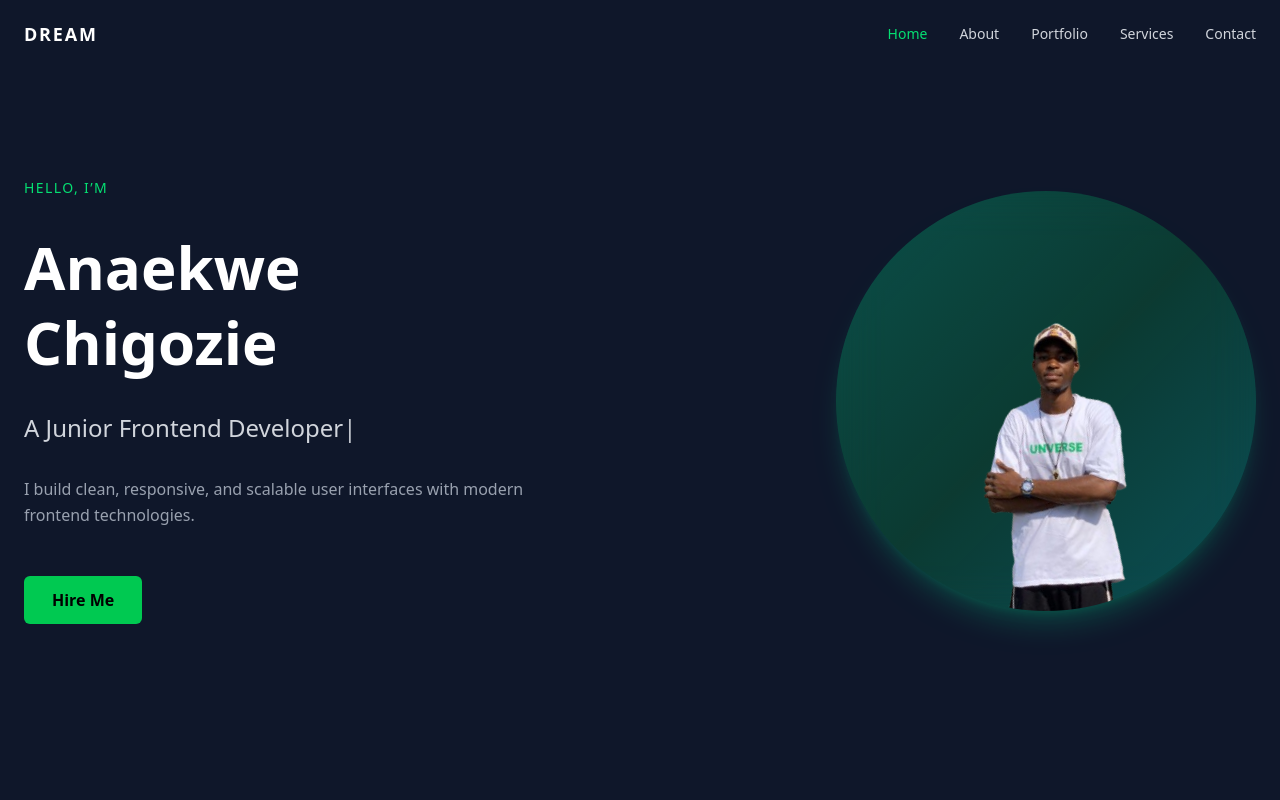
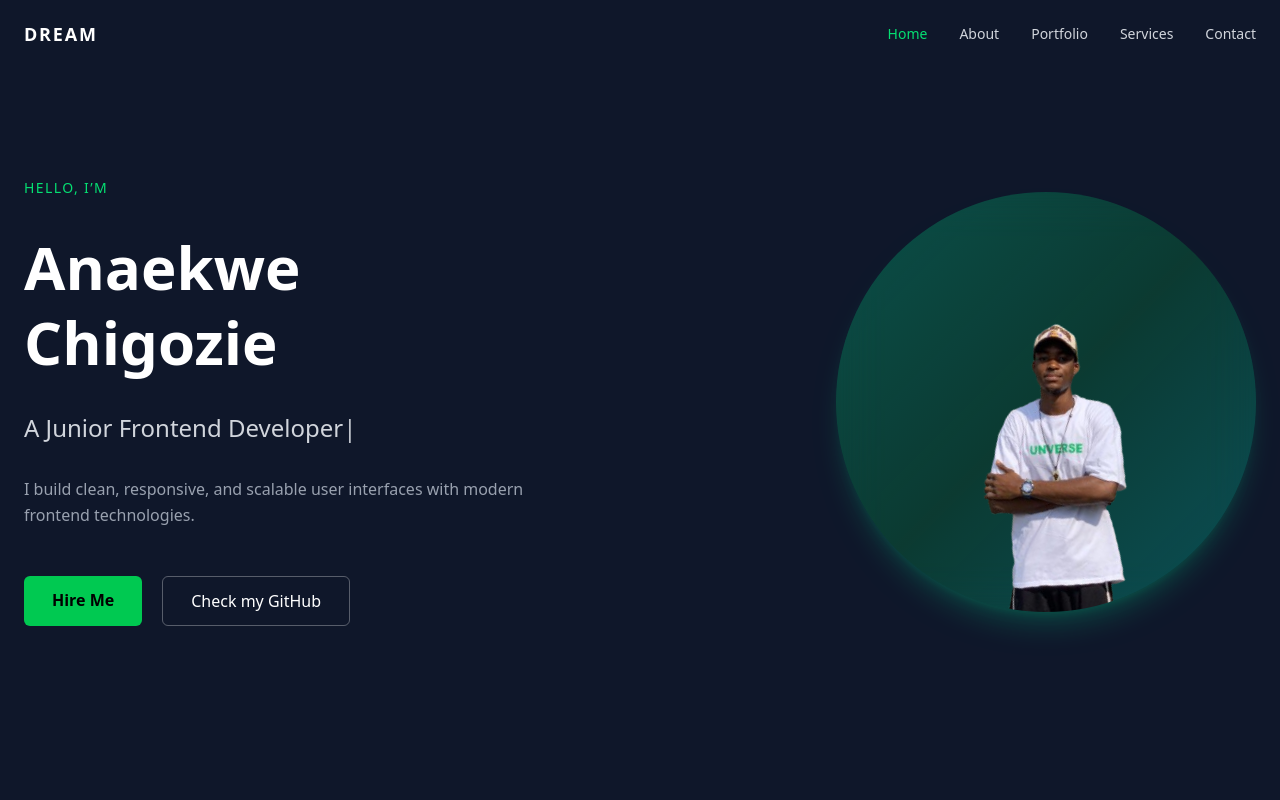
Before and after one commit to Henrychigozie/My-portfolio, a React (Vite) app: page / in a window 1280 px wide. Shown: the top 800 px of the page. Built offline with nearby package versions, Linux system fonts and the light colour scheme.

Commit message:
another update

```diff
--- a/src/assets/components/heroSection.jsx
+++ b/src/assets/components/heroSection.jsx
@@ -149,18 +149,20 @@ const Herosection = () => {
 
           <div className="flex flex-col sm:flex-row gap-5 pt-4 justify-center md:justify-start">
             <a
-              href="https://wa.me/2347084544389?text=Hello%2C%20I%20saw%20your%20portfolio%20and%20wanted%20to%20get%20in%20touch."
+              href="https://wa.me/2347084544389?text=Hello%2C%20I%20saw%20your%20portfolio%20and%20wanted%20to%20get%20in%20touch." target="blank"
               className="px-7 py-3 bg-green-500 text-black font-semibold rounded-md hover:bg-green-400 transition"
             >
               Hire Me
             </a>
 
-            {/* <a
-              href="/cv.pdf"
-              className="px-7 py-3 border border-white/30 rounded-md hover:border-green-400 hover:text-green-400 transition"
-            >
-              Download CV
-            </a> */}
+         <a
+  href="https://github.com/Henrychigozie"
+  target="_blank"
+  rel="noopener noreferrer"
+  className="px-7 py-3 border border-white/30 rounded-md hover:border-purple-500 hover:text-purple-500 transition"
+>
+  Check my GitHub
+</a>
           </div>
         </div>
 
```
